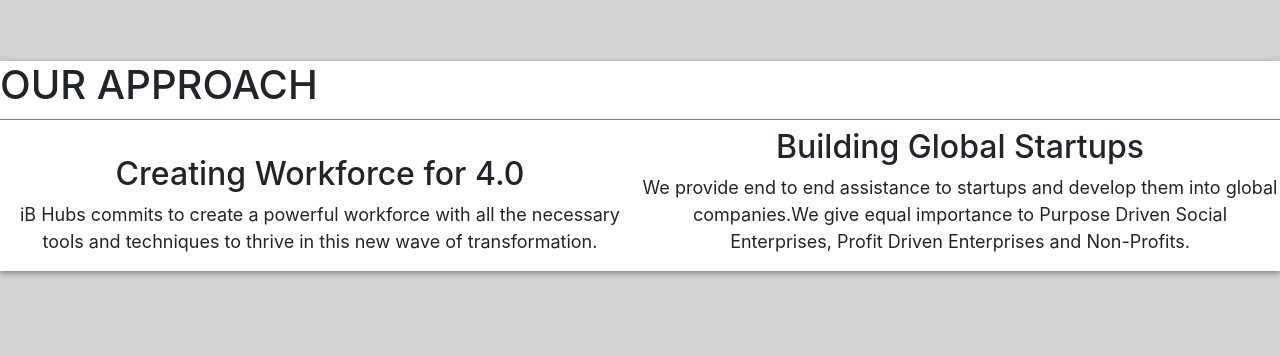
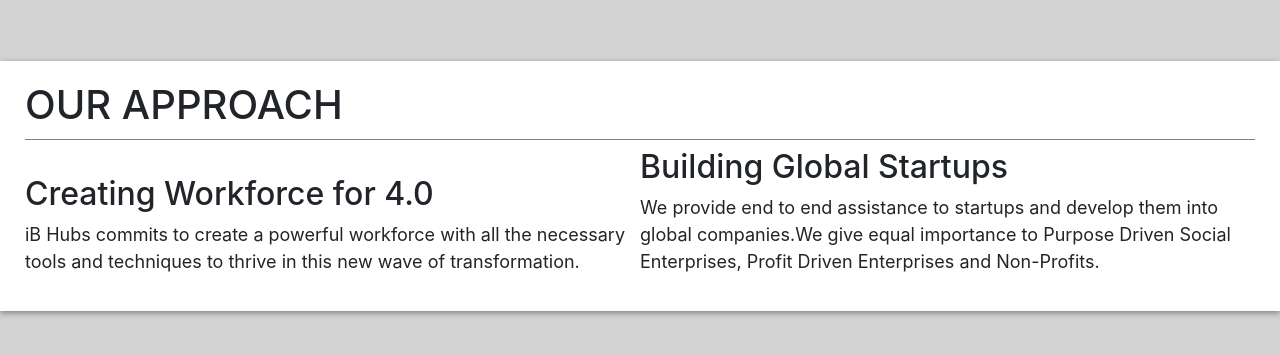
Before and after one commit to GVK289/Portfolio-Website, a plain HTML site: page assignment-15/assignment15.html in a window 1280 px wide. Shown: the part 195-550 px from the top of the page. Drawn offline with Linux system fonts and the light colour scheme.

Commit message:
Assignment-15

```diff
--- a/assignment-15/assignment15.html
+++ b/assignment-15/assignment15.html
@@ -17,6 +17,7 @@
         /*  text-align: center;  */
         margin-top: 20%;
         margin-bottom: 20%;
+        padding: 20px;
         box-shadow: 0 2px 6px 0 gray;
         background-color: white;
       }
@@ -42,10 +43,10 @@
 
       @media screen and (min-width:768px) {
         .small {
-          text-align: center;
+          padding-left: 25px;
+          padding-right: 25px;
         }
         h1 {
-          text-align: left;
           padding-bottom: 10px;
           border-bottom: 1px solid gray;
         }
```
